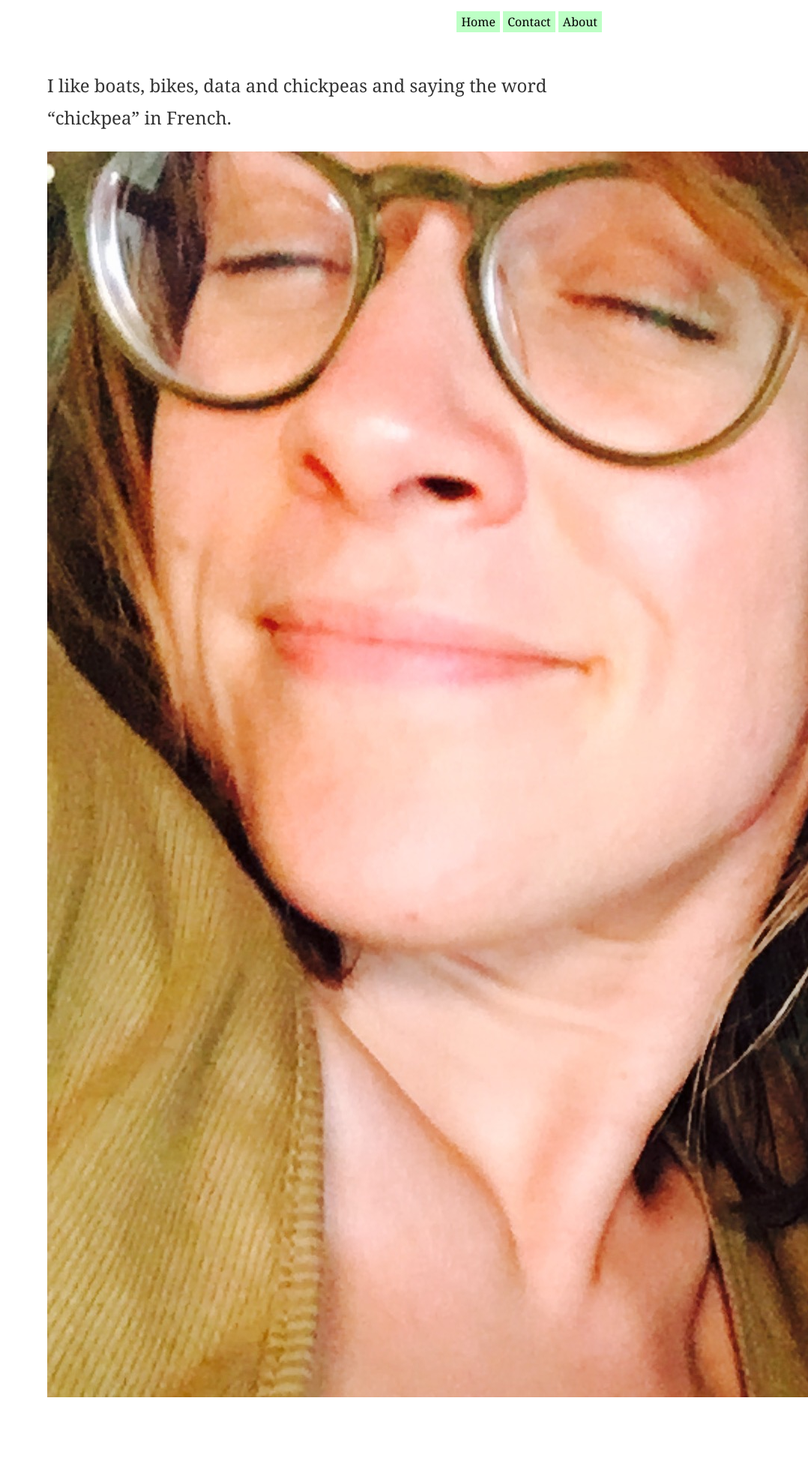
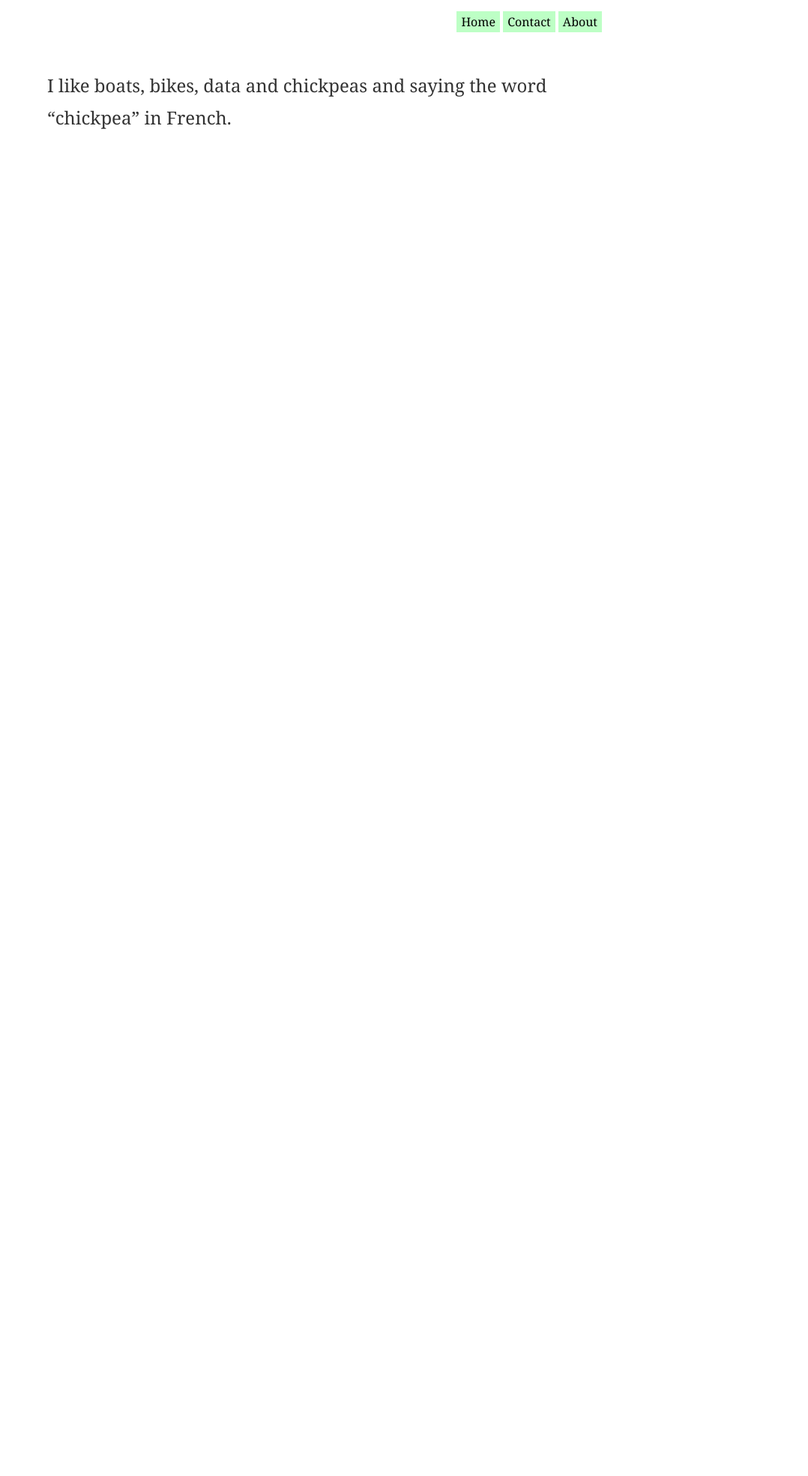
Before and after one commit to kcough/data-studio-projects, a Jekyll site: the page built from docs/about.md, in a window 1280 px wide. Shown: the whole page at 75% size, without its empty margins (202-1280 px from the left). Built offline with Jekyll 4.4.1, drawn with Linux system fonts in a browser that asks for light colours; our own code applies the rules of GitHub Pages for plain Markdown files; after the commit the page ends 900 px from its top, so only the background shows below that.

Commit message:
okay the picture is scary

```diff
--- a/docs/about.md
+++ b/docs/about.md
@@ -6,5 +6,3 @@ permalink: /about
 ---
 
 I like boats, bikes, data and chickpeas and saying the word "chickpea" in French.
-
-![](kate.jpg)
```
